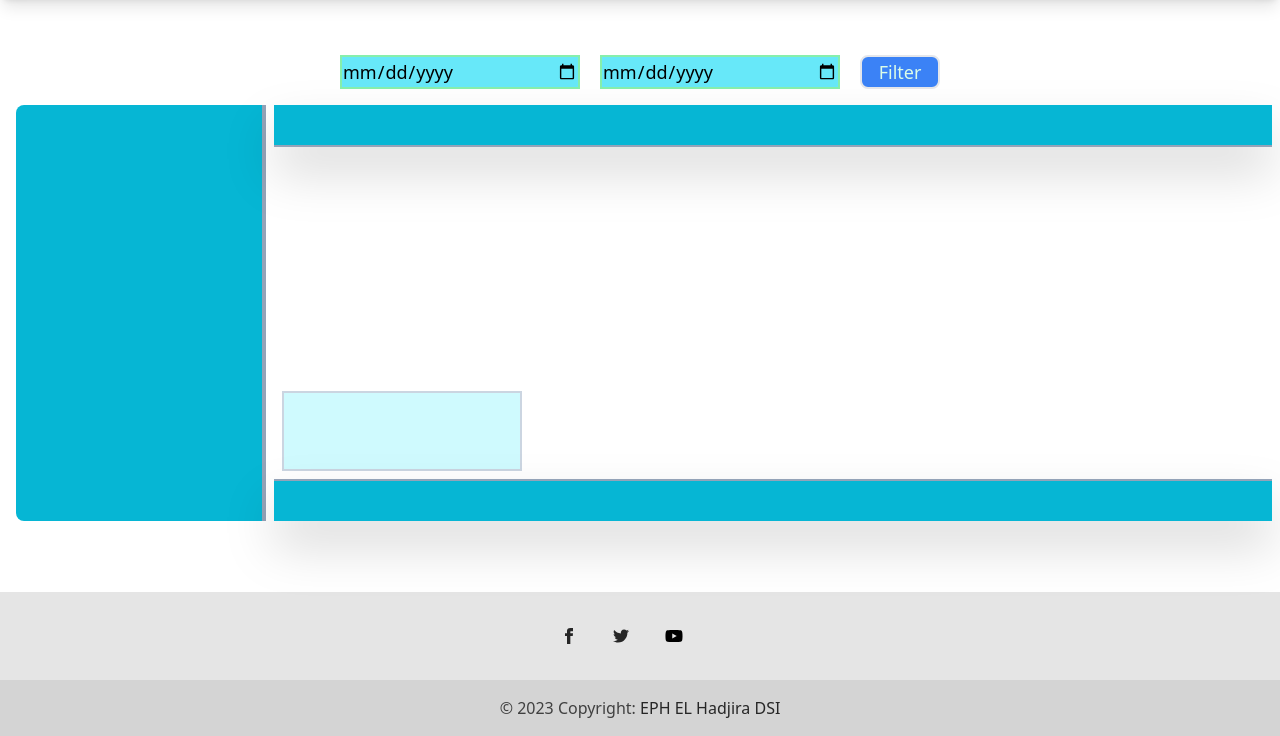
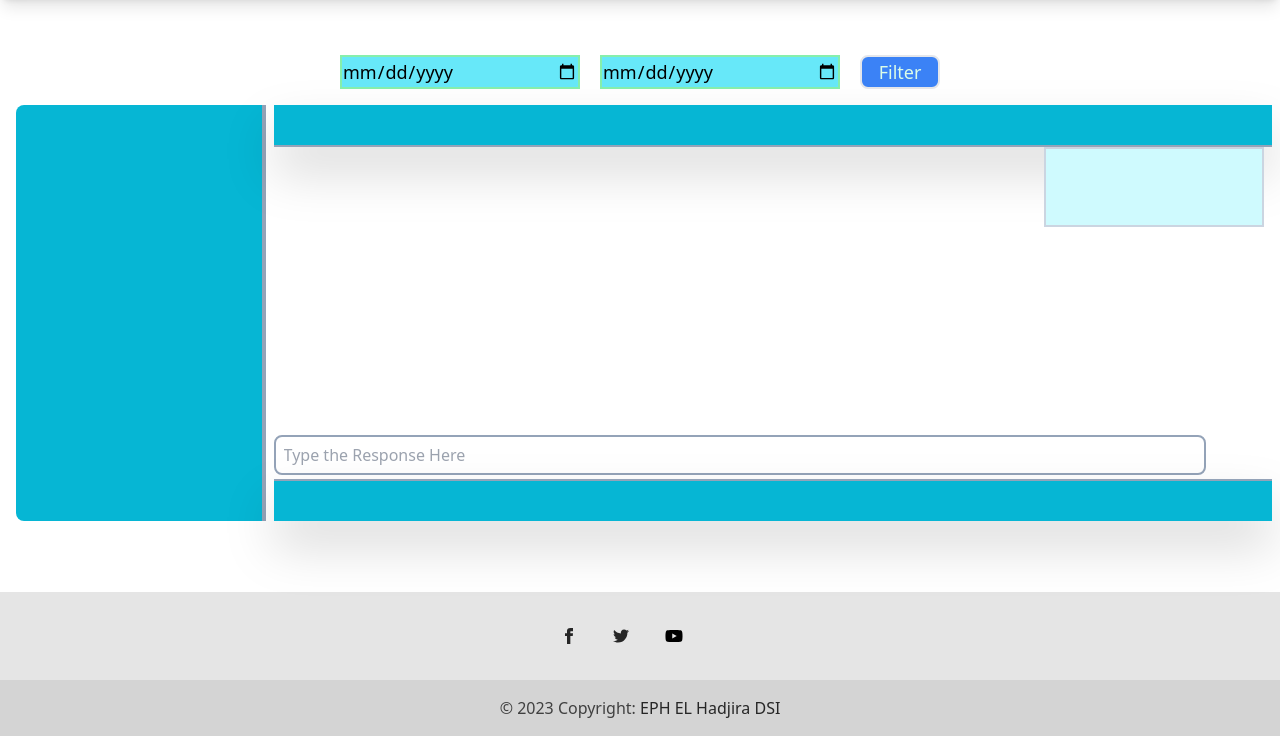
Before and after one commit to SpeedyKabal/CompanyServiceMessaging, a Django app: page /home/ in a window 1280 px wide. Shown: the part 64-800 px from the top of the page. Run offline with Django 4.2, Linux system fonts and the light colour scheme; the visitor is signed in with stand-in values (Sample User, id 1); data comes from the database, SQL or seed files in the repository; data that the repository does not hold is empty.

Commit message:
Make the Response
Update Message Model, and make a response on home.html, still need configurations

```diff
--- a/CSM/static/CSS/csmstylesheetoutput.css
+++ b/CSM/static/CSS/csmstylesheetoutput.css
@@ -602,6 +602,10 @@ video {
   top: -0.375rem;
 }
 
+.bottom-0 {
+  bottom: 0px;
+}
+
 .left-0 {
   left: 0px;
 }
@@ -616,6 +620,10 @@ video {
 
 .top-\[45px\] {
   top: 45px;
+}
+
+.bottom-1 {
+  bottom: 0.25rem;
 }
 
 .z-\[1000\] {
@@ -830,6 +838,10 @@ video {
   height: 80%;
 }
 
+.h-\[85\%\] {
+  height: 85%;
+}
+
 .h-auto {
   height: auto;
 }
@@ -838,10 +850,6 @@ video {
   height: 100%;
 }
 
-.h-8 {
-  height: 2rem;
-}
-
 .max-h-\[27rem\] {
   max-height: 27rem;
 }
@@ -850,30 +858,26 @@ video {
   max-height: 3rem;
 }
 
-.max-h-10 {
-  max-height: 2.5rem;
-}
-
-.max-h-1 {
-  max-height: 0.25rem;
-}
-
 .min-h-\[26rem\] {
   min-height: 26rem;
 }
 
-.min-h-\[3rem\] {
-  min-height: 3rem;
-}
-
 .min-h-screen {
   min-height: 100vh;
 }
 
+.w-1\/12 {
+  width: 8.333333%;
+}
+
 .w-14 {
   width: 3.5rem;
 }
 
+.w-2\/3 {
+  width: 66.666667%;
+}
+
 .w-20 {
   width: 5rem;
 }
@@ -930,20 +934,12 @@ video {
   width: 100%;
 }
 
-.w-\[25\%\] {
-  width: 25%;
-}
-
-.w-12 {
-  width: 3rem;
+.w-\[95\%\] {
+  width: 95%;
 }
 
 .min-w-0 {
   min-width: 0px;
-}
-
-.min-w-\[15rem\] {
-  min-width: 15rem;
 }
 
 .min-w-\[200px\] {
@@ -959,24 +955,8 @@ video {
   min-width: max-content;
 }
 
-.max-w-\[25\%\] {
-  max-width: 25%;
-}
-
-.max-w-\[75\%\] {
-  max-width: 75%;
-}
-
 .max-w-md {
   max-width: 28rem;
-}
-
-.max-w-xs {
-  max-width: 20rem;
-}
-
-.max-w-sm {
-  max-width: 24rem;
 }
 
 .flex-1 {
@@ -1061,20 +1041,24 @@ video {
   justify-items: center;
 }
 
+.justify-items-stretch {
+  justify-items: stretch;
+}
+
 .gap-1 {
   gap: 0.25rem;
 }
 
+.gap-2 {
+  gap: 0.5rem;
+}
+
 .gap-3 {
   gap: 0.75rem;
 }
 
 .gap-5 {
   gap: 1.25rem;
-}
-
-.gap-2 {
-  gap: 0.5rem;
 }
 
 .space-x-2 > :not([hidden]) ~ :not([hidden]) {
@@ -1100,16 +1084,24 @@ video {
   border-color: rgb(229 231 235 / var(--tw-divide-opacity));
 }
 
+.justify-self-start {
+  justify-self: start;
+}
+
+.justify-self-end {
+  justify-self: end;
+}
+
 .overflow-hidden {
   overflow: hidden;
 }
 
+.overflow-scroll {
+  overflow: scroll;
+}
+
 .overflow-y-auto {
   overflow-y: auto;
-}
-
-.overflow-x-scroll {
-  overflow-x: scroll;
 }
 
 .overflow-y-scroll {
@@ -1246,6 +1238,11 @@ video {
   background-color: rgb(251 251 251 / var(--tw-bg-opacity));
 }
 
+.bg-blue-100 {
+  --tw-bg-opacity: 1;
+  background-color: rgb(219 234 254 / var(--tw-bg-opacity));
+}
+
 .bg-blue-400 {
   --tw-bg-opacity: 1;
   background-color: rgb(96 165 250 / var(--tw-bg-opacity));
@@ -1324,6 +1321,11 @@ video {
 .bg-red-600 {
   --tw-bg-opacity: 1;
   background-color: rgb(220 38 38 / var(--tw-bg-opacity));
+}
+
+.bg-slate-100 {
+  --tw-bg-opacity: 1;
+  background-color: rgb(241 245 249 / var(--tw-bg-opacity));
 }
 
 .bg-transparent {
@@ -1547,6 +1549,11 @@ video {
 .text-xl {
   font-size: 1.25rem;
   line-height: 1.75rem;
+}
+
+.text-xs {
+  font-size: 0.75rem;
+  line-height: 1rem;
 }
 
 .font-bold {
--- a/CSM/templates/CSM/home.html
+++ b/CSM/templates/CSM/home.html
@@ -97,13 +97,22 @@
                         {% comment %} {% endfor %} {% endcomment %}
                     </div>
                     <!-- The Message -->
-                    <div class="w-full px-2 py-2 mx-2 h-[80%] grid content-between">
-                        {% comment %} {% for message in messages %} {% endcomment %}
-                            <p class="message-content text-2xl overflow-y-auto whitespace-pre-line"></p>
-                            <div class="files flex border-2 border-slate-300 bg-cyan-100">
-                            </div>
-                        {% comment %} {% endfor %}  {% endcomment %}
+                    <div class="chat-container flex h-[80%] relative" data-message-id="">
+                        <div class="Conversation w-5/6 px-2 py-2 mx-2 h-[85%] grid gap-auto justify-items-stretch overflow-scroll relative">
+
+
+
+
+
+                        </div>
+                        <div class="flex items-center absolute left-0 bottom-1 w-[95%]">
+                            <input type="text" placeholder="Type the Response Here" class="w-full border-2 border-slate-400 h-10 rounded-lg px-2 mx-2" name="response" id="resposeID">
+                        </div>
+                        <div class="files w-1/12 flex border-2 border-slate-300 bg-cyan-100 text-xs">
+                        </div>
+
                     </div>
+
                     <!-- Information About the Message -->
                     <div class="w-full h-[10%] flex items-center justify-center px-2 mx-2 border-t-2 border-slate-400 bg-cyan-500 drop-shadow-2xl">
                         <span class="message-date text-yellow-300"></span>
@@ -119,6 +128,13 @@
 
     <script>
         $(document).ready(function () {
+            var chatContainer = $('.Conversation');
+
+            var myMessageContainer = $('<div class="message w-2/3 bg-blue-100 justify-self-start rounded-lg px-2"></div>');
+            var myMessageP = $('<p class="message-content text-md"></p>');
+
+            var myResponseContainer = $('<div class="response flex w-2/3 justify-self-end bg-slate-100 rounded-lg px-2"></div>');
+            var myResponseP = $('<p class="response-content text-2xl overflow-y-auto whitespace-pre-line"></p>');
 
             var loading = $(".loading-overlay");
             function getCookie(name) {
@@ -145,6 +161,7 @@
                     url: '{% url "CSM:markItRead" %}',
                     data: {'message_id': messageId},
                     success: function (data) {
+                        chatContainer.html('');
                         // Make the Date in Readable Format -start-
                         var formattedDate = new Date(data.date);
                         var options = { day: 'numeric', month: 'numeric', year: 'numeric', hour: '2-digit', minute: '2-digit', second: '2-digit'};
@@ -152,17 +169,24 @@
                         // -end-
                         // a function to check whether the message in arabic or Not -Start-
                         function containsArabicCharacters(str) {
-                        var arabicRegex = /[\u0600-\u06FF]/;
-                        return arabicRegex.test(str);
+                            var arabicRegex = /[\u0600-\u06FF]/;
+                            return arabicRegex.test(str);
                         }
                         if (containsArabicCharacters(data.content)) {
-                            $('.message-content').html(data.content);
-                            $('.message-content').attr('dir', 'rtl');
+                            chatContainer.append(myMessageContainer);
+                            myMessageContainer.append(myMessageP);
+                            myMessageP.attr('dir', 'rtl');
+                            myMessageP.html(data.content);
+                            console.log('arabic');
                         } else {
-                            $('.message-content').html(data.content);
-                            $('.message-content').attr('dir', 'ltr');
+                            chatContainer.append(myMessageContainer);
+                            myMessageContainer.append(myMessageP);
+                            myMessageP.attr('dir', 'ltr');
+                            myMessageP.html(data.content);
+                            console.log('english');
                         }
                         // -end-
+                        $(".chat-container").attr("data-message-id", data.messagepk);
                         $('.message-title').html(data.title);
                         $('.message-date').html(formattedDateString);
                         var filesContainer = $('.files');
@@ -174,7 +198,7 @@
                             data.fichiers.forEach(function(urlfile) {
                                 var listItem = $('<li class=\"bg-red-100 flex items-center px-2 mx-2 gap-1\"><i class=\"fa-regular fa-file\"></i></li>');
                                 var fileLink = $('<a></a>', {
-                                    class : "cursor-pointer text-xl",
+                                    class : "cursor-pointer text-xs",
                                     href: urlfile,
                                     target: '_blank',
                                     text: urlfile.split('/').pop() // Display the file name
@@ -188,6 +212,27 @@
                             filesContainer.html('No attached files');
                         }
 
+                        // Check if the message has responses
+                        function add_response(ele){
+                            var newMessageContainer = $('<div class="w-2/3 bg-blue-100 justify-self-start rounded-lg px-2"></div>');
+                            var newMessageP = $('<p class="text-md"></p>');
+                            var newMyResponseContainer = $('<div class="flex w-2/3 justify-self-end bg-slate-100 rounded-lg px-2"></div>');
+                            var newMyResponseP = $('<p class="text-2xl overflow-y-auto whitespace-pre-line"></p>');
+                            if(ele.sender === '{{request.user.first_name}} {{request.user.last_name}}'){
+                                chatContainer.append(newMessageContainer);
+                                newMessageContainer.append(newMessageP);
+                                newMessageP.html(ele.message);
+                            }else{
+                                chatContainer.append(newMyResponseContainer);
+                                newMyResponseContainer.append(newMyResponseP);
+                                newMyResponseP.html(ele.message);
+                            }
+                            if(ele.parent_message !=null) {add_response(ele.parent_message);}
+
+                        }
+                        if (data.parent_message) {
+                            add_response(data.parent_message);
+                        }
                     },
                     error: function (xhr, status, error) {
                         $('.message-content').html('Error submitting the form');
@@ -238,7 +283,41 @@
             };
             setInterval(fetchNewMessages, 10000);
 
-        })
+            $("#resposeID").keypress(function (e) {
+                if (e.which === 13) { // 13 is the keycode for "Enter"
+                    e.preventDefault();
+                    submitResponse();
+                }
+            });
+
+        // ... Your existing JavaScript code ...
+
+            function submitResponse() {
+                var messageId = $('.chat-container').data('message-id');  // Assuming you want to respond to the selected message
+                var responseContent = $('#resposeID').val();
+                var csrfToken = getCookie('csrftoken');
+
+                $.ajax({
+                    type: 'POST',
+                    url: '{% url "CSM:submitResponse" %}',  // Update with your actual URL name
+                    data: {
+                        'message_id': messageId,
+                        'response': responseContent,
+                        'csrfmiddlewaretoken': csrfToken,
+                    },
+                    success: function (data) {
+                        // Update the response content in the HTML
+                        $('.response-content').html(data.message_content);
+                        // Clear the response input after submission
+                        $('#response-input').val('');
+                    },
+                    error: function (xhr, status, error) {
+                        console.error('Error submitting response:', error);
+                    }
+                });
+            }
+
+        });
     </script>
 
 {% endblock %}
--- a/CSM/urls.py
+++ b/CSM/urls.py
@@ -10,6 +10,7 @@ urlpatterns = [
     path('home/', views.home, name="home"),
     path('inbox/', views.inbox, name="inbox"),
     path('markItRead/', views.markItRead, name='markItRead'),
+    path('submitResponse/', views.submitResponse, name='submitResponse'),
     path('getnewmessages/', views.fetch_new_messages, name='newMessages'),
     path('getMyMessages/', views.getMyMessages, name='MyMessages'),
     path('getnewmessagesNotifications/', views.fetch_new_messages_for_notification, name='newMessagesNotification'),
--- a/CSM/views.py
+++ b/CSM/views.py
@@ -73,6 +73,7 @@ def signMeOut(request):
 
 @authenticated_user
 def home(request):
+
     try:
         allMessages = Messages.objects.filter(reciever = request.user).select_related('sender__employee')
         unread_messages = Messages.objects.filter(reciever = request.user, is_read = False).values_list('id',flat=True)
@@ -159,6 +160,7 @@ def sendMessage(request):
 
 @csrf_exempt
 def markItRead(request):
+    responces = None
     if request.method == 'POST' and request.META.get('HTTP_X_REQUESTED_WITH') == 'XMLHttpRequest':
         message_id = request.POST.get('message_id')
         try:
@@ -171,15 +173,50 @@ def markItRead(request):
             message.is_read = True
             message.save()
 
+        if message.parent_message:
+            responces = Messages.get_message_info(message)
+
         context = {
+            'messagepk':message.pk,
             'content': message.message,
             'title': message.title,
             'date': message.date_created,
+            'parent_message' : responces,
             'fichiers' : file_urls,
         }
         return JsonResponse(context)
     else:
         return JsonResponse({'error':'Invalid request'})
+
+
+@csrf_exempt
+def submitResponse(request):
+    if request.method == 'POST' and 'response' in request.POST:
+        message_id = request.POST.get('message_id')
+        response_content = request.POST.get('response')
+
+        # Get the message object
+        message = get_object_or_404(Messages, id=message_id)
+
+        # Save the response in the database
+        response_message = Messages.objects.create(
+            sender=request.user,
+            reciever=message.sender,
+            parent_message=message,
+            message=response_content,
+        )
+
+        # You can also update other fields like sender_del, reciever_del, etc.
+
+        return JsonResponse({
+            'responseContent': response_message.id,
+            'sender': response_message.sender.username,  # Include any other sender details you need
+            'message_content': response_message.message,
+            'is_read': response_message.is_read,
+        })
+
+    return JsonResponse({'error': 'Invalid request'})
+
 
 
 @csrf_exempt
```
Also changed, not shown: CSM/models.py (+24 -1 lines).
